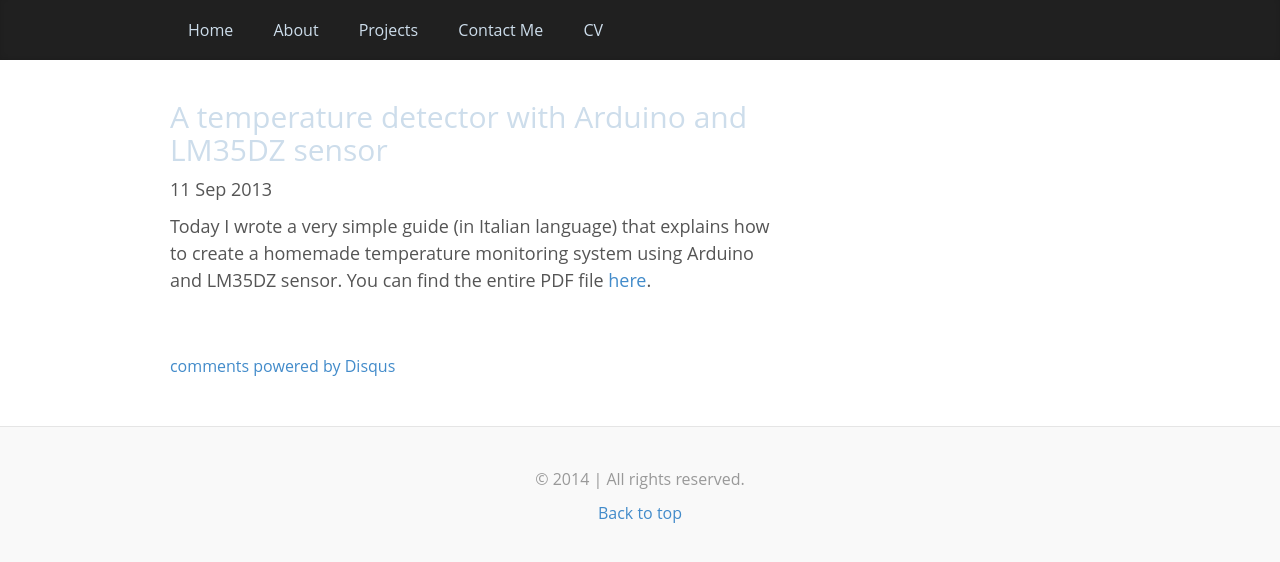
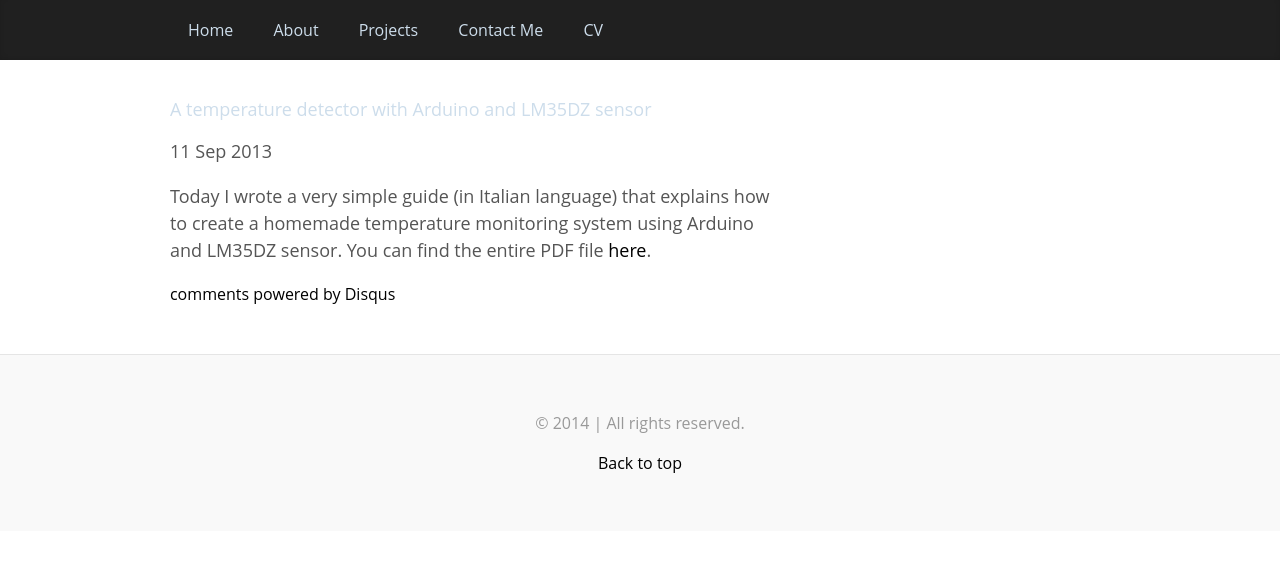
Before and after one commit to gsalvatori/salvatorigabriele.com, a Jekyll site: the page built from _posts/2013-09-11-a-temperature-detector-arduino.markdown, in a window 1280 px wide. Shown: the top 562 px of the page. Built offline with Jekyll 4.4.1, drawn with Linux system fonts in a browser that asks for light colours; nearby versions of some CDN libraries; library files that are not in the unit come from our copies; Markdown is read by kramdown in place of the engine named in the settings; comment, search, counter and statistics services are not loaded.

Commit message:
Update post.html

```diff
--- a/_layouts/post.html
+++ b/_layouts/post.html
@@ -12,6 +12,9 @@
 
     <!-- Bootstrap core CSS -->
     <link href="/css/bootstrap.min.css" rel="stylesheet">
+
+    <!-- original CSS style for posts -->
+    <link href="/css/main.css" rel="stylesheet">
 
     <!-- Custom styles for this template -->
     <link href="/css/blog.css" rel="stylesheet">
@@ -51,11 +54,11 @@
 
         <div class="col-sm-8 blog-main">
 
-          <div class="blog-post">
+          <div id="post">
 <h2>{{ page.title }}</h2>
 <p class="meta">{{ page.date | date_to_string }}</p>
 
-<div class="post">
+<div id="post">
 {{ content }}
 </div>
           </div><!-- /.blog-post -->
```
